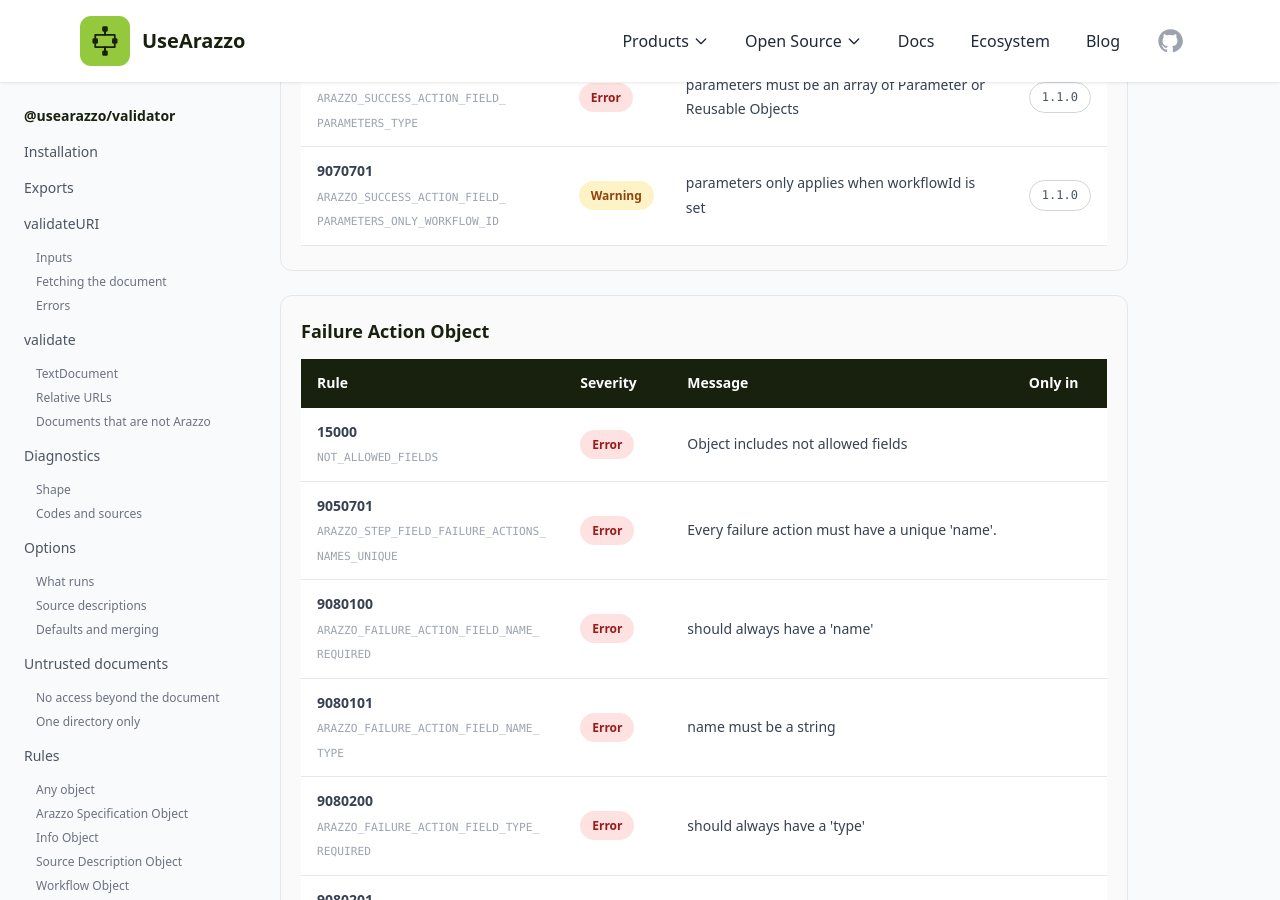
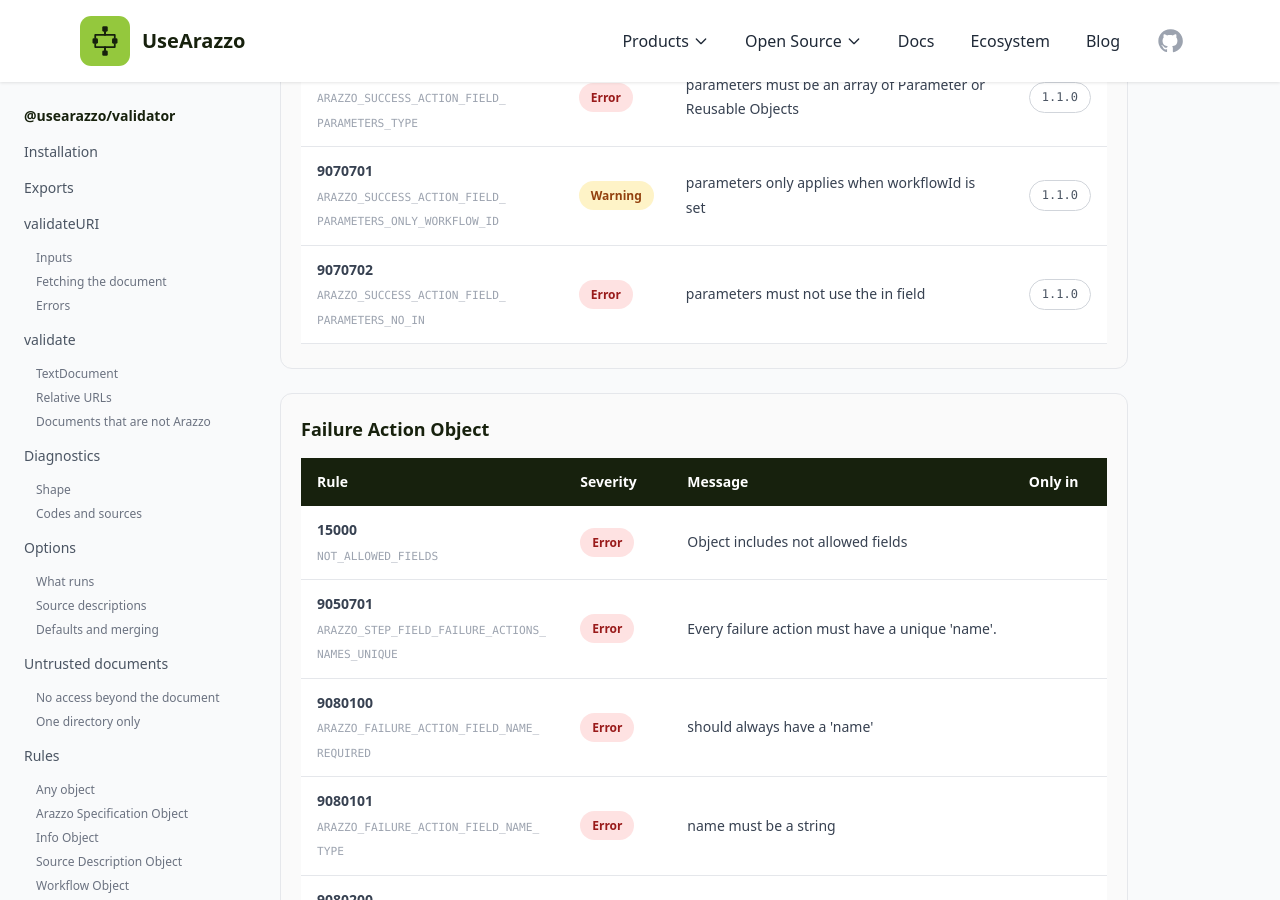
Before and after one commit to usearazzo/website, a Jekyll site: the page built from _reference/validator.md, in a window 1280 px wide and 900 px high, scrolled down 23900 px. Built offline with Jekyll 4.4.1, drawn with Linux system fonts in a browser that asks for light colours; nearby versions of some CDN libraries; some of the changed text lies outside the part shown.

Commit message:
feat(docs): list the action parameter in rules for the validator
Adds 9070702 ARAZZO_SUCCESS_ACTION_FIELD_PARAMETERS_NO_IN and 9081002
ARAZZO_FAILURE_ACTION_FIELD_PARAMETERS_NO_IN (Error, Arazzo 1.1.0),
reported since @speclynx/api-languageservice 3.0.4.

Refs usearazzo/arazzo-toolkit#336

Signed-off-by: Vladimir Gorej <vladimir.gorej@gmail.com>

```diff
--- a/_reference/validator.md
+++ b/_reference/validator.md
@@ -639,6 +639,7 @@
 | **9070601**<br><code class="rule-name">ARAZZO_<wbr>SUCCESS_<wbr>ACTION_<wbr>FIELD_<wbr>STEP_<wbr>ID_<wbr>MUTUALLY_<wbr>EXCLUSIVE</code> | <span class="badge badge-error">Error</span> | stepId is mutually exclusive with workflowId |  |
 | **9070700**<br><code class="rule-name">ARAZZO_<wbr>SUCCESS_<wbr>ACTION_<wbr>FIELD_<wbr>PARAMETERS_<wbr>TYPE</code> | <span class="badge badge-error">Error</span> | parameters must be an array of Parameter or Reusable Objects | <span class="badge badge-version">1.1.0</span> |
 | **9070701**<br><code class="rule-name">ARAZZO_<wbr>SUCCESS_<wbr>ACTION_<wbr>FIELD_<wbr>PARAMETERS_<wbr>ONLY_<wbr>WORKFLOW_<wbr>ID</code> | <span class="badge badge-warning">Warning</span> | parameters only applies when workflowId is set | <span class="badge badge-version">1.1.0</span> |
+| **9070702**<br><code class="rule-name">ARAZZO_<wbr>SUCCESS_<wbr>ACTION_<wbr>FIELD_<wbr>PARAMETERS_<wbr>NO_<wbr>IN</code> | <span class="badge badge-error">Error</span> | parameters must not use the in field | <span class="badge badge-version">1.1.0</span> |
 {: .rules-table}
 
 </div>
@@ -674,6 +675,7 @@
 | **9080901**<br><code class="rule-name">ARAZZO_<wbr>FAILURE_<wbr>ACTION_<wbr>FIELD_<wbr>RETRY_<wbr>LIMIT_<wbr>ONLY_<wbr>RETRY</code> | <span class="badge badge-warning">Warning</span> | retryLimit only applies when type is \"retry\" |  |
 | **9081000**<br><code class="rule-name">ARAZZO_<wbr>FAILURE_<wbr>ACTION_<wbr>FIELD_<wbr>PARAMETERS_<wbr>TYPE</code> | <span class="badge badge-error">Error</span> | parameters must be an array of Parameter or Reusable Objects | <span class="badge badge-version">1.1.0</span> |
 | **9081001**<br><code class="rule-name">ARAZZO_<wbr>FAILURE_<wbr>ACTION_<wbr>FIELD_<wbr>PARAMETERS_<wbr>ONLY_<wbr>WORKFLOW_<wbr>ID</code> | <span class="badge badge-warning">Warning</span> | parameters only applies when workflowId is set | <span class="badge badge-version">1.1.0</span> |
+| **9081002**<br><code class="rule-name">ARAZZO_<wbr>FAILURE_<wbr>ACTION_<wbr>FIELD_<wbr>PARAMETERS_<wbr>NO_<wbr>IN</code> | <span class="badge badge-error">Error</span> | parameters must not use the in field | <span class="badge badge-version">1.1.0</span> |
 {: .rules-table}
 
 </div>
```
